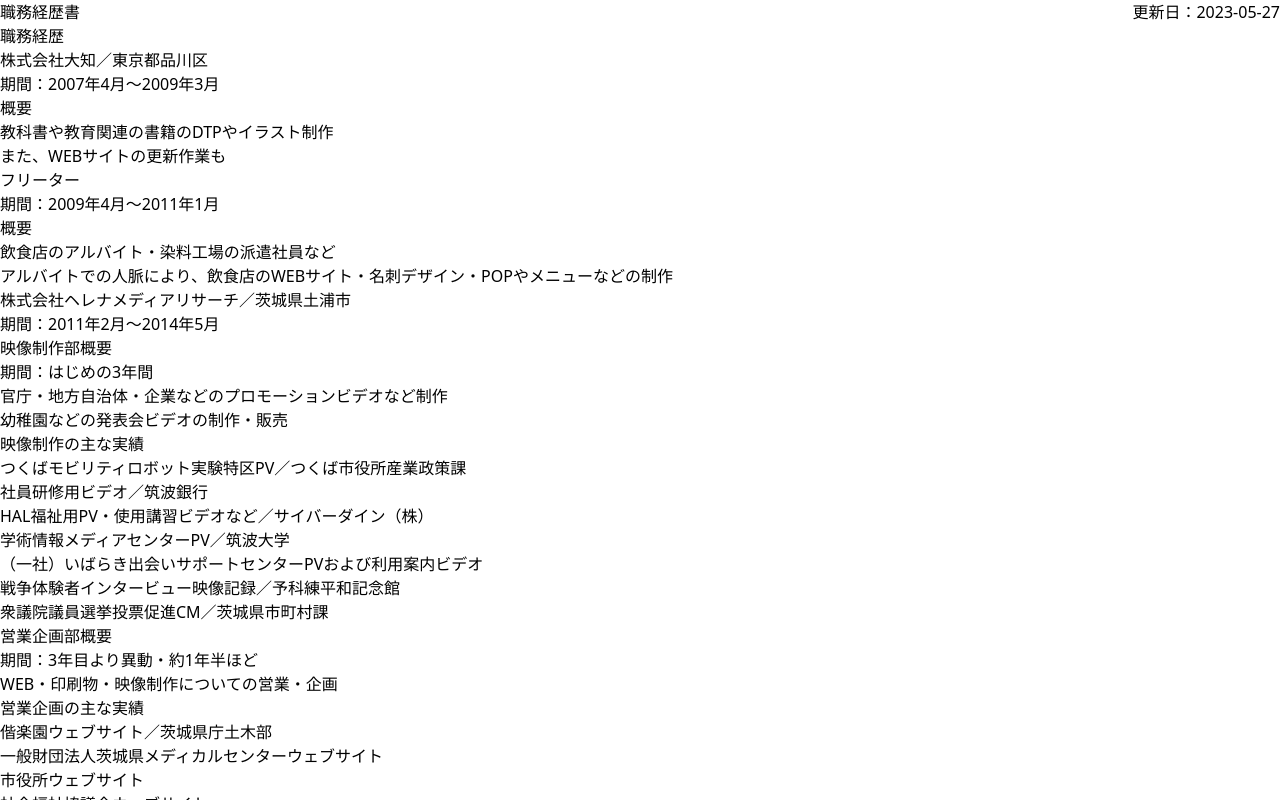
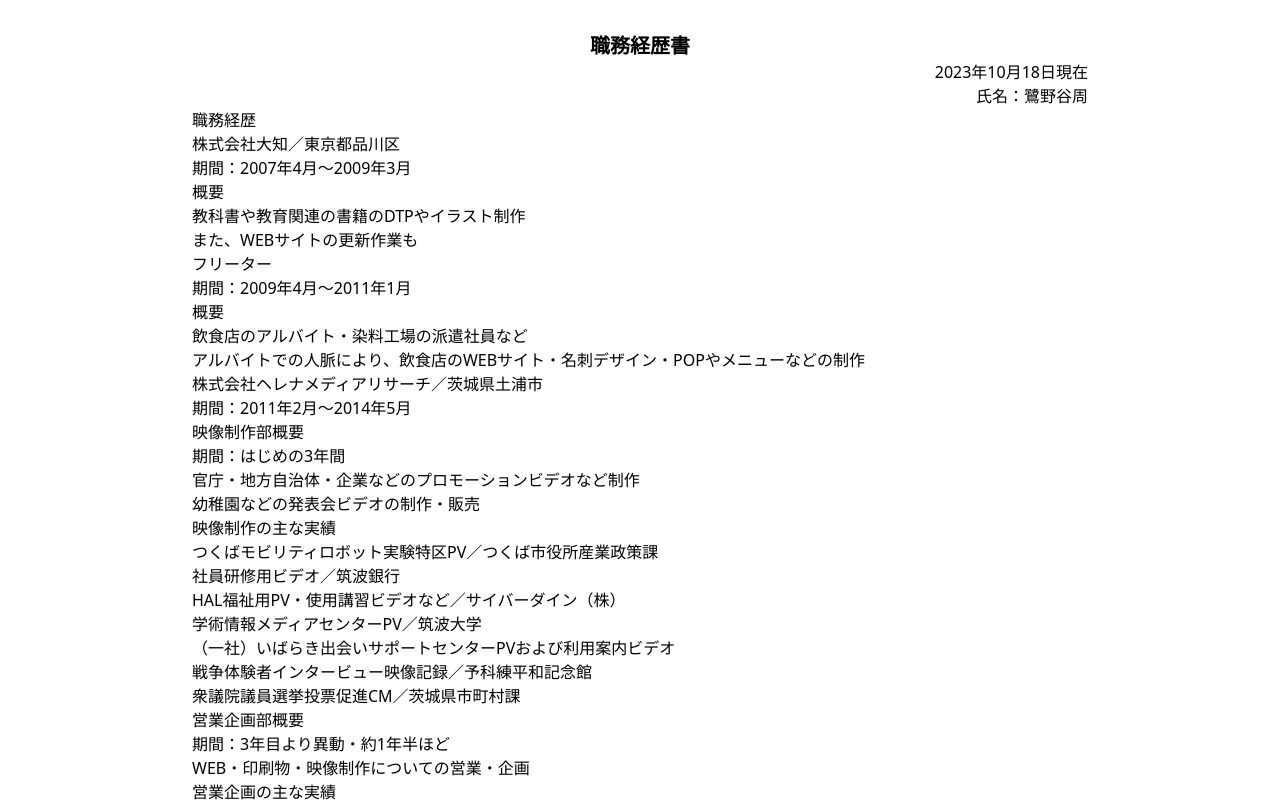
Before and after one commit to shu-saginoya/curriculum-vitae, a Vue app: page / in a window 1280 px wide. Shown: the top 800 px of the page. Built offline with nearby package versions, Linux system fonts and the light colour scheme.

Commit message:
Update - App.vue

```diff
--- a/src/App.vue
+++ b/src/App.vue
@@ -1,24 +1,25 @@
 <script setup lang="ts">
 import { RouterView } from 'vue-router'
 
-const updateDate = '2023-05-27'
+const updateDate = '2023年10月18日'
+const name = '鷺野谷周'
 </script>
 
 <template>
-  <header class="bl_header">
-    <h1>職務経歴書</h1>
-    <p>
-      更新日：<time :datetime="updateDate">{{ updateDate }}</time>
-    </p>
-  </header>
-
-  <RouterView />
+  <div class="max-w-4xl mx-auto py-8">
+    <header>
+      <h1 class="text-xl font-bold text-center">職務経歴書</h1>
+      <ul class="text-right">
+        <li>
+          <time>{{ updateDate }}</time
+          >現在
+        </li>
+        <li>氏名：{{ name }}</li>
+      </ul>
+    </header>
+    <RouterView />
+    <footer>
+      <p class="text-right">以上</p>
+    </footer>
+  </div>
 </template>
-
-<style scoped lang="scss">
-.bl_header {
-  display: flex;
-  justify-content: space-between;
-  align-items: flex-end;
-}
-</style>
```
